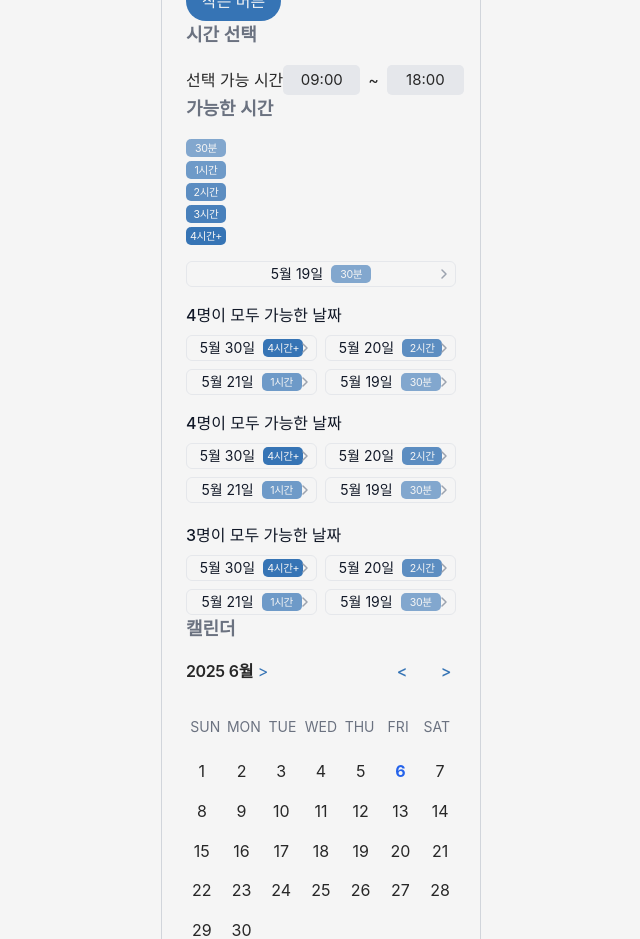
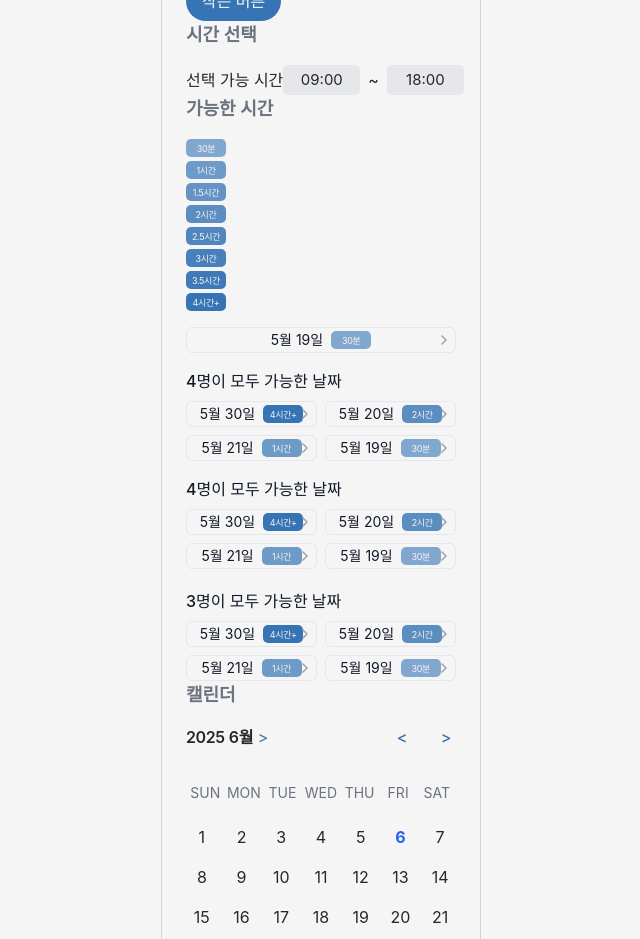
Before and after one commit to comeet-product/comeet, a Next.js app: page /playground in a window 1280 px wide. Shown: the part 1700-2639 px from the top of the page, without its empty margins (319-959 px from the left). Built offline with nearby package versions, Linux system fonts and the light colour scheme; a web font is replaced by a local one.

Commit message:
AvailableTime 수정 1.5시간, 2.5시간, 3.5시간 추가

```diff
--- a/src/app/playground/page.js
+++ b/src/app/playground/page.js
@@ -149,12 +149,24 @@ export default function Playground() {
                                 backgroundColor="rgba(54, 116, 181, 0.70)"
                             />
                             <AvailableTime
+                                text="1.5시간"
+                                backgroundColor="rgba(54, 116, 181, 0.75)"
+                            />
+                            <AvailableTime
                                 text="2시간"
                                 backgroundColor="rgba(54, 116, 181, 0.80)"
                             />
                             <AvailableTime
+                                text="2.5시간"
+                                backgroundColor="rgba(54, 116, 181, 0.85)"
+                            />
+                            <AvailableTime
                                 text="3시간"
                                 backgroundColor="rgba(54, 116, 181, 0.90)"
+                            />
+                            <AvailableTime
+                                text="3.5시간"
+                                backgroundColor="rgba(54, 116, 181, 0.95)"
                             />
                             <AvailableTime
                                 text="4시간+"
--- a/src/components/AvailableDatesGroup/AvailableTime.js
+++ b/src/components/AvailableDatesGroup/AvailableTime.js
@@ -12,7 +12,7 @@ export default function AvailableTime({
                 w-[40px] h-[18px]
                 rounded-[5px]
                 text-white
-                text-[10.612px]
+                text-[9px]
                 font-normal
                 leading-[17.178px]
                 tracking-[-0.336px]
```
